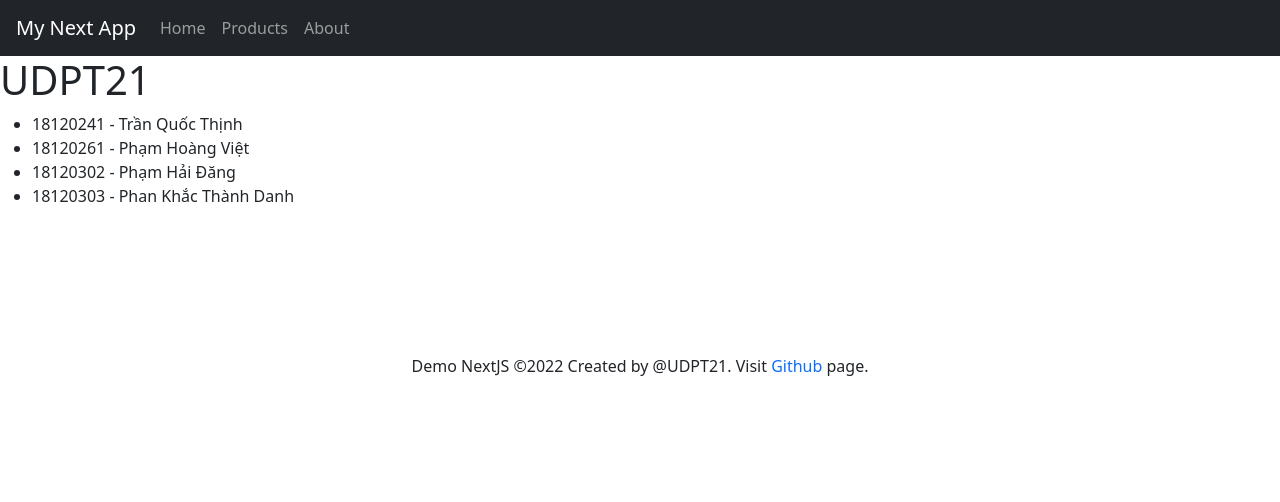
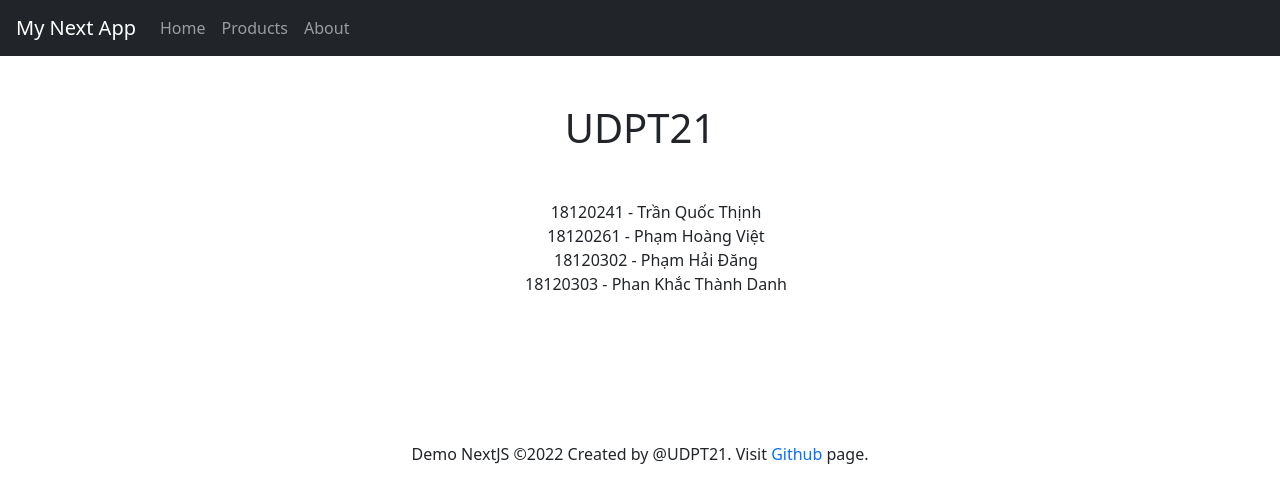
Before and after one commit to quocthinhred/My-Next_App, a Next.js app: page /about in a window 1280 px wide. Shown: the top 502 px of the page. Built offline with nearby package versions, Linux system fonts and the light colour scheme.

Commit message:
Clear Interval

```diff
--- a/pages/about.js
+++ b/pages/about.js
@@ -4,8 +4,8 @@ import Layout from '../components/Layout'
 const About = () => {
   return (
     <Layout>
-        <h1>UDPT21</h1>
-        <ul>
+        <h1 className='mt-5 text-center'>UDPT21</h1>
+        <ul className='mt-5 text-center' style={{listStyle: 'none'}}>
             <li>18120241 - Trần Quốc Thịnh</li>
             <li>18120261 - Phạm Hoàng Việt</li>
             <li>18120302 - Phạm Hải Đăng</li>
```
Also changed, not shown: components/slider.js (+11 -3 lines).
